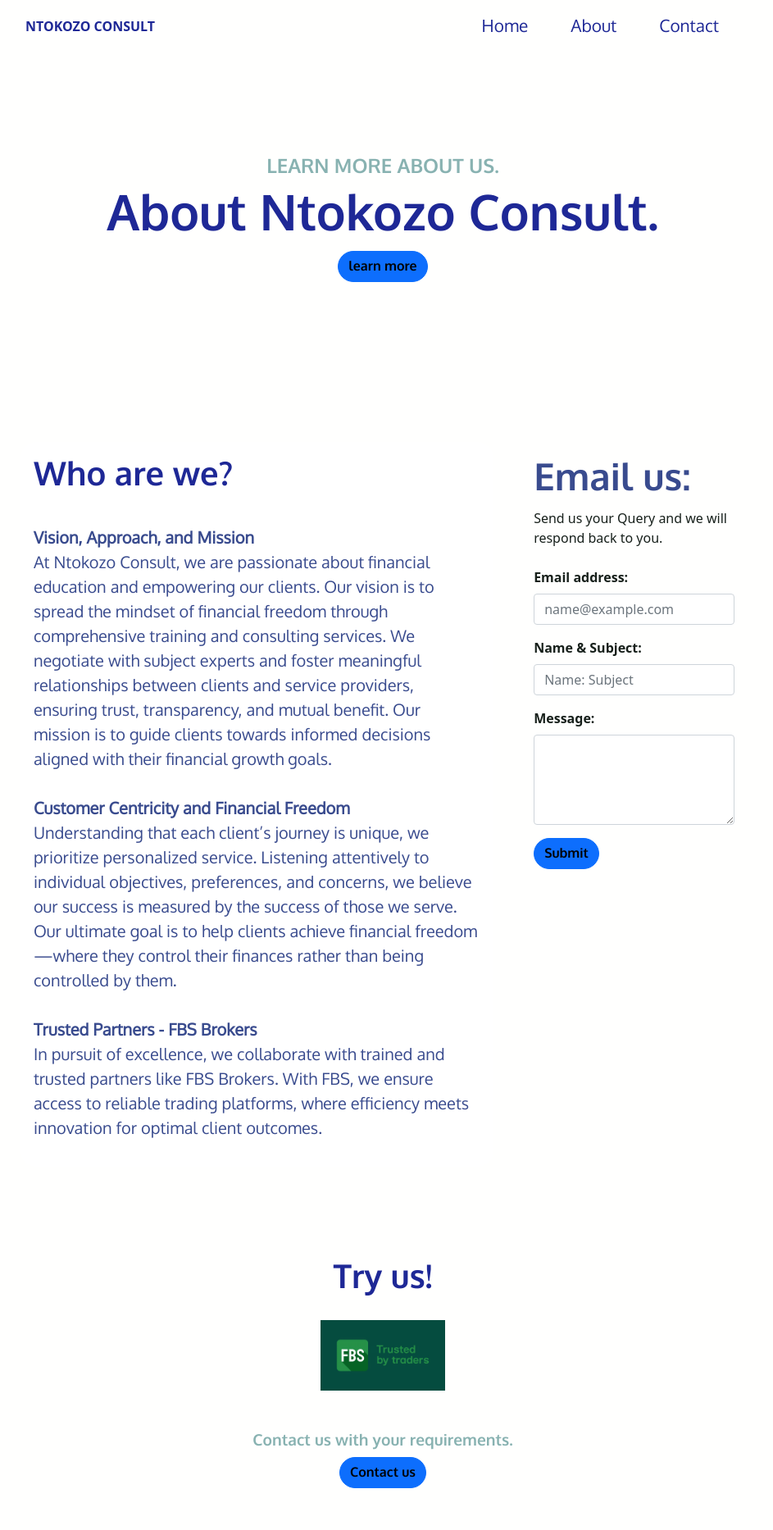
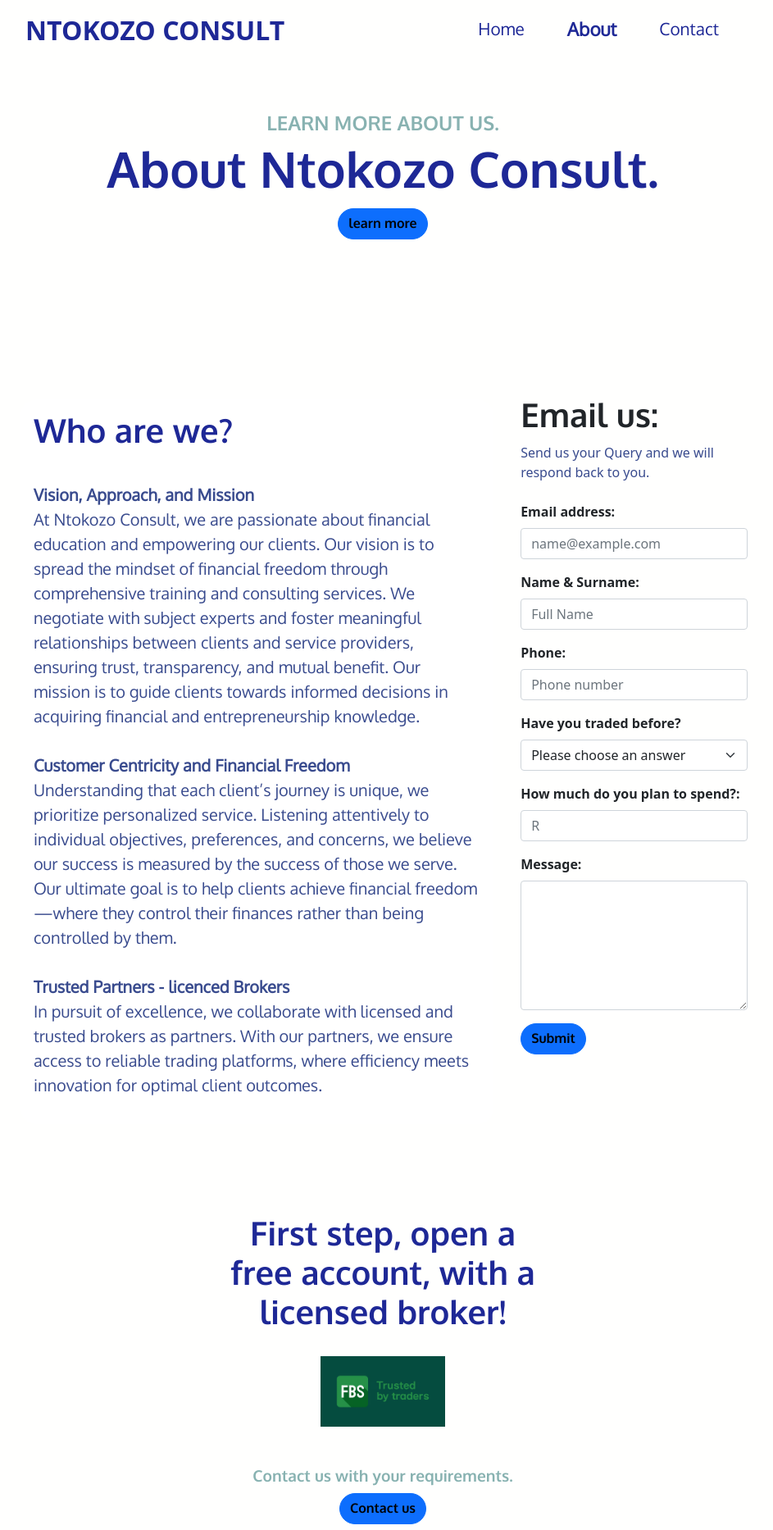
Before and after one commit to Shamza-boss/NtokozoConsult, a Node server app: page /About in a window 1280 px wide. Shown: the top 1866 px of the page at 82% size, without its empty margins (173-1116 px from the left). Run offline with Node 20, Linux system fonts and the light colour scheme; some libraries are stand-ins or nearby versions.

Commit message:
Update emails and extra text changes

```diff
--- a/public/css/LandingPage.css
+++ b/public/css/LandingPage.css
@@ -126,7 +126,7 @@
 }
 
 .navbar-brand {
-    font-size: 1rem !important;
+    font-size: 2rem !important;
     color: #1e2896 !important;
     font-weight: bold;
 }
@@ -148,6 +148,10 @@
     font-family: 'oxygenregular', sans-serif;
     color: #1e2896 !important;
 }
+.nav-link.active{
+    font-size: 1.4rem;
+    font-weight: bold !important;
+}
 /* Title Section and landing page */
 .title-container{
     /* width: 60%; */
@@ -164,7 +168,7 @@
   }
 /* title row on home page */
 .r-t{
-    padding: 10% 10% 10% 10% ;
+    padding: 5% 10% 10% 10% ;
 }
 
 .title-image {
@@ -388,6 +392,13 @@
     font-size: 1.1rem;
     color: #88b2b1;
 }
+
+.navbar-brand {
+    font-size: 1rem !important;
+    color: #1e2896 !important;
+    font-weight: bold;
+}
+
 .big-heading {
     font-family: 'oxygenbold', sans-serif;
     font-size: 2rem !important;
--- a/views/About.ejs
+++ b/views/About.ejs
@@ -2,8 +2,8 @@
   <title>NTOKOZO CONSULT &#8211; About</title>
   <!--Absolute SEO*-->
   <meta name="description"
-    content="Our mission is to empower Barista101s with the knowledge and skills they need to make delicious and consistent espresso-based coffees like cappuccinos, lattes, mochas, and chai. With over 30 years of experience in the coffee industry, our team is dedicated to sharing our expertise and training the next generation of Barista101s. We use only the best products, such as Espresso Roma coffee and Melt'd powders products, to ensure our trainees are equipped with the tools they need to succeed. Upon completion of our one-day basic Barista101 course, trainees will receive a Certificate of attendance  and will have the confidence to apply for food and coffee positions. ">
-  <meta name="keywords" content="Certificate of attendance, Barista, Barista101">
+    content="Vision, Approach, and Mission. At Ntokozo Consult, we are passionate about financial education and empowering our clients. Our vision is to spread the mindset of financial freedom through comprehensive training and consulting services. We negotiate with subject experts and foster meaningful relationships between clients and service providers, ensuring trust, transparency, and mutual benefit. Our mission is to guide clients towards informed decisions in acquiring financial and entrepreneurship knowledge. ">
+  <meta name="keywords" content="Trading, Forex, Foreign Exchange">
   <meta name="robots" content="index, follow" />
   <!--Global site tag (gtag.js) - Google Analytics -->
   <script async src="https://www.googletagmanager.com/gtag/js?id=UA-214016625-1">
@@ -68,40 +68,59 @@
               <h1 class="big-headingServ1-Y">Who are we?</h1>
               <p class="c-about">
                 <br /><strong>Vision, Approach, and Mission</strong><br />
-                At Ntokozo Consult, we are passionate about financial education and empowering our clients. Our vision is to spread the mindset of financial freedom through comprehensive training and consulting services. We negotiate with subject experts and foster meaningful relationships between clients and service providers, ensuring trust, transparency, and mutual benefit. Our mission is to guide clients towards informed decisions aligned with their financial growth goals.
-                <br /><br /><strong>Customer Centricity and Financial Freedom</strong><br />Understanding that each client’s journey is unique, we prioritize personalized service. Listening attentively to individual objectives, preferences, and concerns, we believe our success is measured by the success of those we serve. Our ultimate goal is to help clients achieve financial freedom—where they control their finances rather than being controlled by them.<br /><br /><strong>Trusted Partners - FBS Brokers</strong><br />In pursuit of excellence, we collaborate with trained and trusted partners like FBS Brokers. With FBS, we ensure access to reliable trading platforms, where efficiency meets innovation for optimal client outcomes.
+                At Ntokozo Consult, we are passionate about financial education and empowering our clients. Our vision is to spread the mindset of financial freedom through comprehensive training and consulting services. We negotiate with subject experts and foster meaningful relationships between clients and service providers, ensuring trust, transparency, and mutual benefit. Our mission is to guide clients towards informed decisions in acquiring financial and entrepreneurship knowledge.
+                <br /><br /><strong>Customer Centricity and Financial Freedom</strong><br />Understanding that each client’s journey is unique, we prioritize personalized service. Listening attentively to individual objectives, preferences, and concerns, we believe our success is measured by the success of those we serve. Our ultimate goal is to help clients achieve financial freedom—where they control their finances rather than being controlled by them.<br /><br /><strong>Trusted Partners - licenced Brokers</strong><br />In pursuit of excellence, we collaborate with licensed and trusted brokers as partners. With our partners, we ensure access to reliable trading platforms, where efficiency meets innovation for optimal client outcomes.
               </p>
             </div>
           </div>
         </div>
         <div class="col-lg-4 col-md-12 col-sm-12">
           <div class="card bg-transparent">
-            <div class="card-body">
-              <form style="color:#17201B;" class="aboutEmail" action="mail" method="post">
-                <h1 class="big-headingServ2-Y">Email us:</h1>
+              <form action="mail" method="post">
                 <div class="mb-3">
-
-                  <div id="emailHelp" style="color:#17201B;" class="c-about">Send us your Query and we will respond
-                    back to you.</div>
+                  <h1>Email us:</h1>
+                  <div id="emailHelp" class="c-about">Send us your Query and we will respond back to you.
+                  </div>
                   <br />
-                  <label for="FormControlInput1" class="form-label"><strong>Email address:</strong> </label>
-                  <input name="MailAddress" type="email" class="form-control" id="FormControlInput1"
-                    placeholder="name@example.com">
+                  <label for="exampleInputEmail1" class="form-label"><strong>Email address:</strong> </label>
+                  <input name="MailAddress" type="email" class="form-control" id="exampleFormControlInput1"
+                    placeholder="name@example.com" rows="1" required>
                 </div>
                 <div class="mb-3">
-                  <label for="FormControlInput2" class="form-label"><strong>Name & Subject:</strong></label>
-                  <input name="MailSubject" type="text" class="form-control" id="FormControlInput2"
-                    placeholder="Name: Subject">
+                  <label for="exampleFormControlInput1" class="form-label"><strong>Name &
+                      Surname:</strong></label>
+                  <input name="MailFullname" class="form-control" id="exampleFormControlInput" type="text"
+                    class="form-control" id="exampleFormControlInput1" placeholder="Full Name" rows="1" required>
                 </div>
                 <div class="mb-3">
-                  <label for="FormControlTextarea1" class="form-label"><strong>Message:</strong></label>
-                  <textarea name="Mailbody" class="form-control" id="FormControlTextarea1" rows="4"></textarea>
+                  <label for="exampleFormControlInput1" class="form-label"><strong>Phone:</strong></label>
+                  <input name="MailPhone" class="form-control" id="exampleFormControlInput" type="text"
+                    class="form-control" id="exampleFormControlInput1" placeholder="Phone number" rows="1" required>
+                </div>
+                <div class="mb-3">
+                  <label for="exampleFormControlInput1" class="form-label"><strong>Have you traded before?</strong></label>
+                  <select name="MailTrade" class="form-select" aria-label="Default select example" required>
+                    <option selected>Please choose an answer</option>
+                    <option value="Yes">Yes</option>
+                    <option value="No">No</option>
+                  </select>
+                </div>
+                <div class="mb-3">
+                  <label for="exampleFormControlInput1" class="form-label"><strong>How much do you plan to
+                      spend?:</strong></label>
+                  <input name="MailAmount" class="form-control" id="exampleFormControlInput" type="number"
+                    class="form-control" id="exampleFormControlInput1" placeholder="R" rows="1" required>
+                </div>
+                <div class="mb-3">
+                  <label for="exampleFormControlTextarea1"
+                    class="form-label"><strong>Message:</strong></label>
+                  <textarea name="Mailbody" class="form-control" id="exampleFormControlTextarea1"
+                    rows="6"></textarea>
                 </div>
                 <div class="col-auto">
                   <button type="submit" name="submit" class="btn btn-primary">Submit</button>
                 </div>
               </form>
-            </div>
           </div>
         </div>
       </div>
--- a/views/Partials/footer.ejs
+++ b/views/Partials/footer.ejs
@@ -3,7 +3,7 @@
 <section class="colored-section">
   <div>
     <div id="Contact" class="contact-me">
-      <h1 class="big-headingServ1-Y">Try us!</h1>
+      <h1 class="big-headingServ1-Y">First step, open a free account, with a licensed broker!</h1>
       <a href="https://fbs.partners?ibl=793823&ibk=SmartPartner">
         <img class="Tech-logo" src="images/ICONS/png/FBS-Broker-trusted.png" alt="FBS trusted partner"></a>
       <h3 class="subheading1Serv-Y">Contact us with your requirements.</h3>
```
Also changed, not shown: views/Home.ejs (+14 -14 lines), views/contact.ejs (+38 -12 lines).
